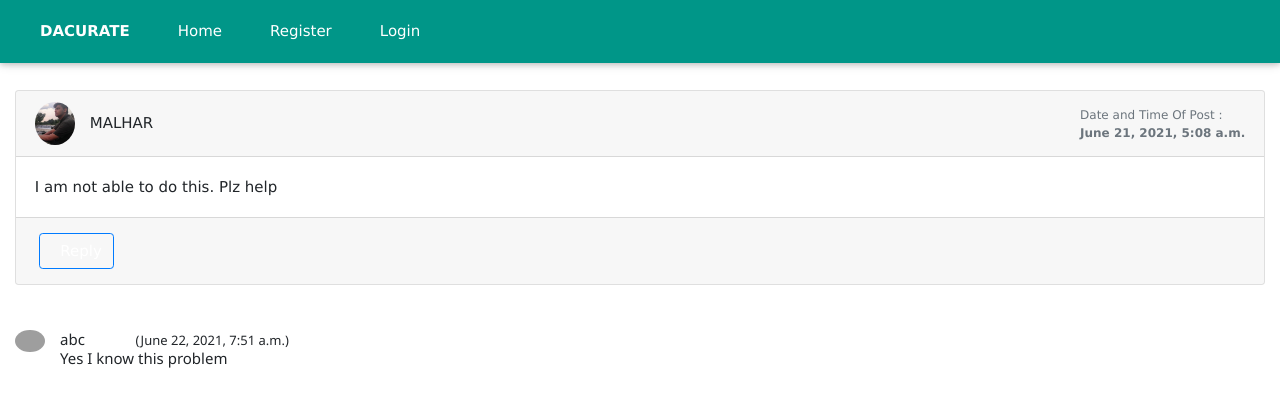
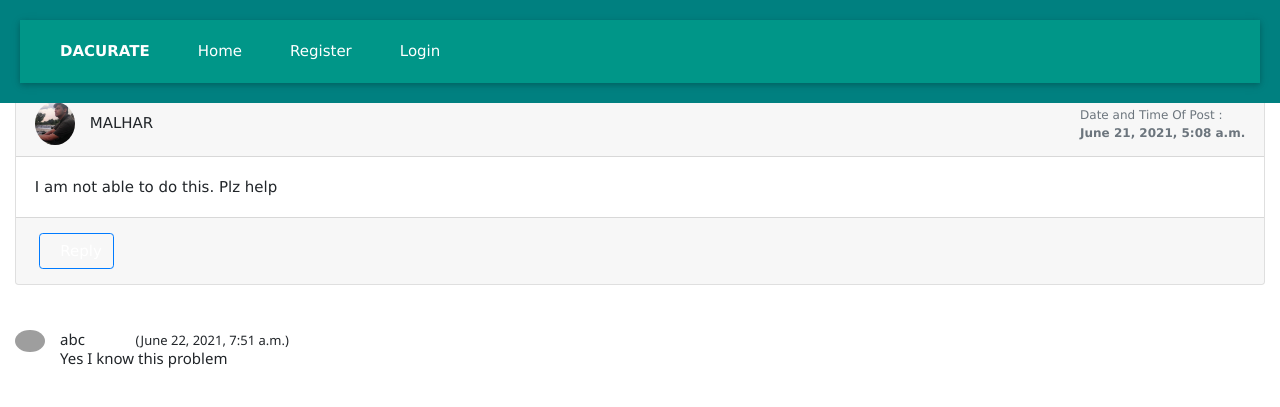
Before and after one commit to alaminmagaga/discussion-forum, a Django app: page /discussion/21/ in a window 1280 px wide. Shown: the top 407 px of the page. Run offline with Django 3.2, Linux system fonts and the light colour scheme; data comes from the database, SQL or seed files in the repository; some libraries are stand-ins or nearby versions; grey boxes are pictures that could not be loaded.

Commit message:
Update basic.html

```diff
--- a/templates/basic.html
+++ b/templates/basic.html
@@ -25,7 +25,7 @@
 
 
     <!-- Navbar -->
-<div class="w3-top" style="background-color:blue;">
+<div class="w3-top" style="background-color:teal;color:white;padding:20px;">
   <div class="w3-bar w3-teal w3-card w3-padding">
 
     <a href="{% url 'Forum' %}" class="w3-bar-item w3-button w3-padding-large" style="font-weight: bold;">DACURATE</a>
```
